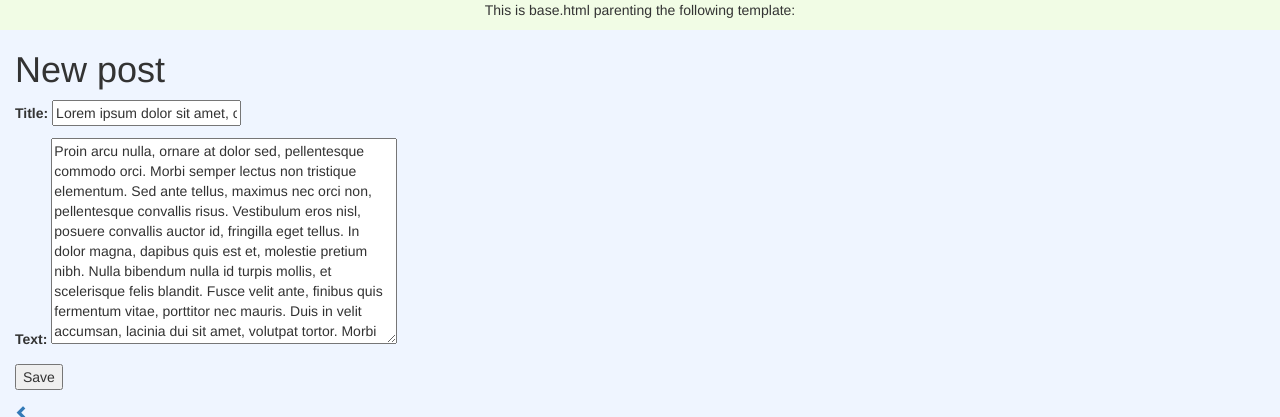
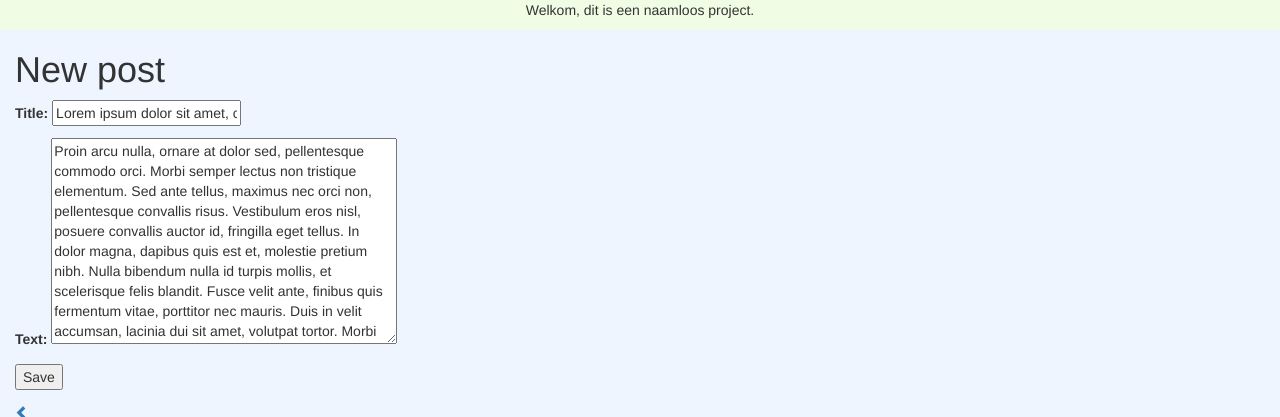
Before and after one commit to es-kan/eskan-site, a Django app: page /post/edit/1/ in a window 1280 px wide. Shown: the top 417 px of the page. Run offline with Django 3.2, Linux system fonts and the light colour scheme; data comes from the database, SQL or seed files in the repository; both versions use the stored data as it was after the commit; some libraries are stand-ins or nearby versions.

Commit message:
actually commit messages this time

```diff
--- a/blog/models.py
+++ b/blog/models.py
@@ -2,6 +2,7 @@ from __future__ import unicode_literals
 
 from django.db import models
 from django.utils import timezone
+
 
 # Create your models here.
 class Post(models.Model):
--- a/blog/templates/post_edit.html
+++ b/blog/templates/post_edit.html
@@ -11,5 +11,5 @@
   {{ form.as_p }}
   <input type="submit" value="Save"/>
 </form>
-<a href="{{ request.META.HTTP_REFERER }}"><span class="glyphicon glyphicon-chevron-left"></a>
+<a href="{{ request.META.HTTP_REFERER }}"><span class="glyphicon glyphicon-chevron-left"/></a>
 {% endblock %}
--- a/kansite/settings/base.py
+++ b/kansite/settings/base.py
@@ -38,7 +38,6 @@ PREREQ_APPS = [
     'django.contrib.sessions',
     'django.contrib.messages',
     'django.contrib.staticfiles',
-    'django.contrib.sites',
 ]
 
 PROJECT_APPS = [
--- /dev/null
+++ b/requirements.txt
@@ -0,0 +1,2 @@
+Django == 1.8
+django-messages
--- a/templates/base.html
+++ b/templates/base.html
@@ -10,7 +10,14 @@
     {% endblock %}
   </head>
   <body>
-    <p class='header'>This is base.html parenting the following template:</p>
+    <p class='header'>Welkom, dit is een naamloos project.</p>
+    <div class="messages">
+      <ul>
+        {% for message in messages %}
+        <li>{{ message }}</li>
+        {% endfor %}
+      </ul>
+    </div>
     <div class="base-container">
     {% block content %}
     {% endblock %}
```
Also changed, not shown: kansite/db.sqlite3, 1 other file.
